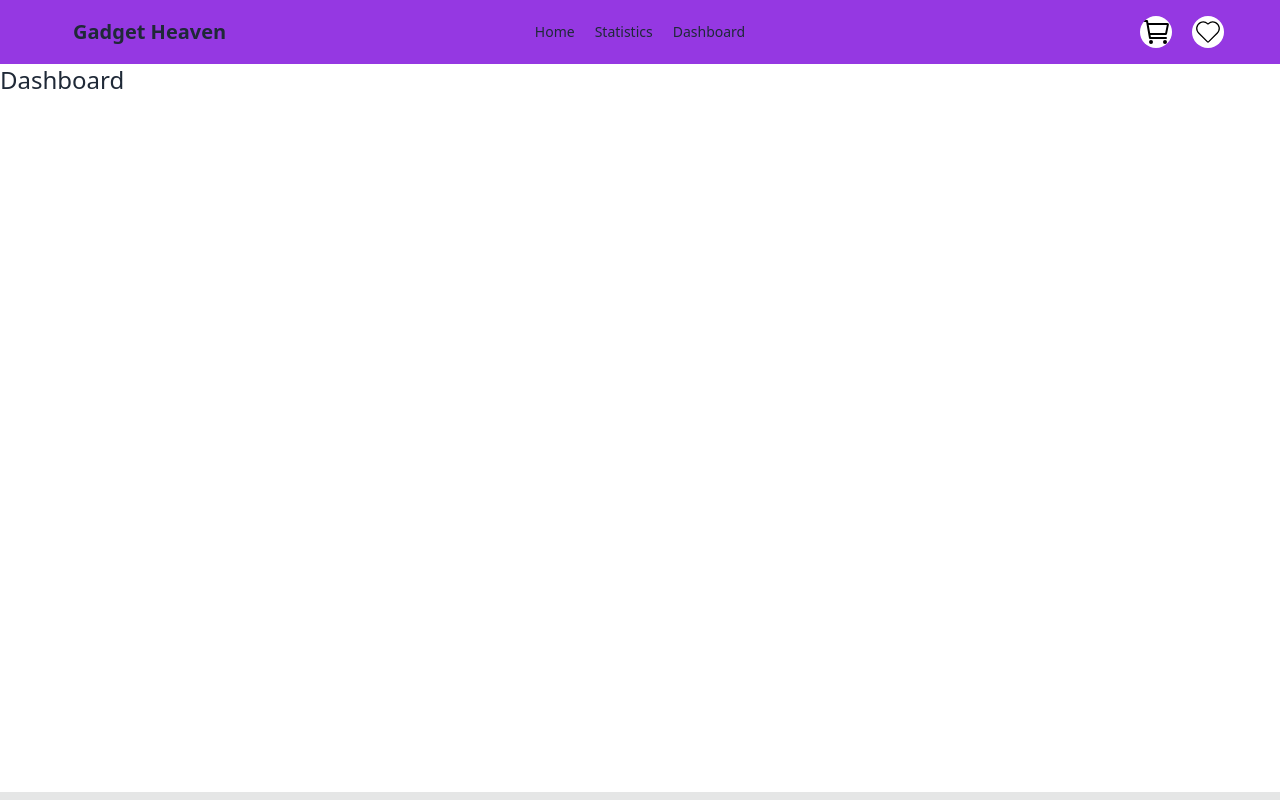
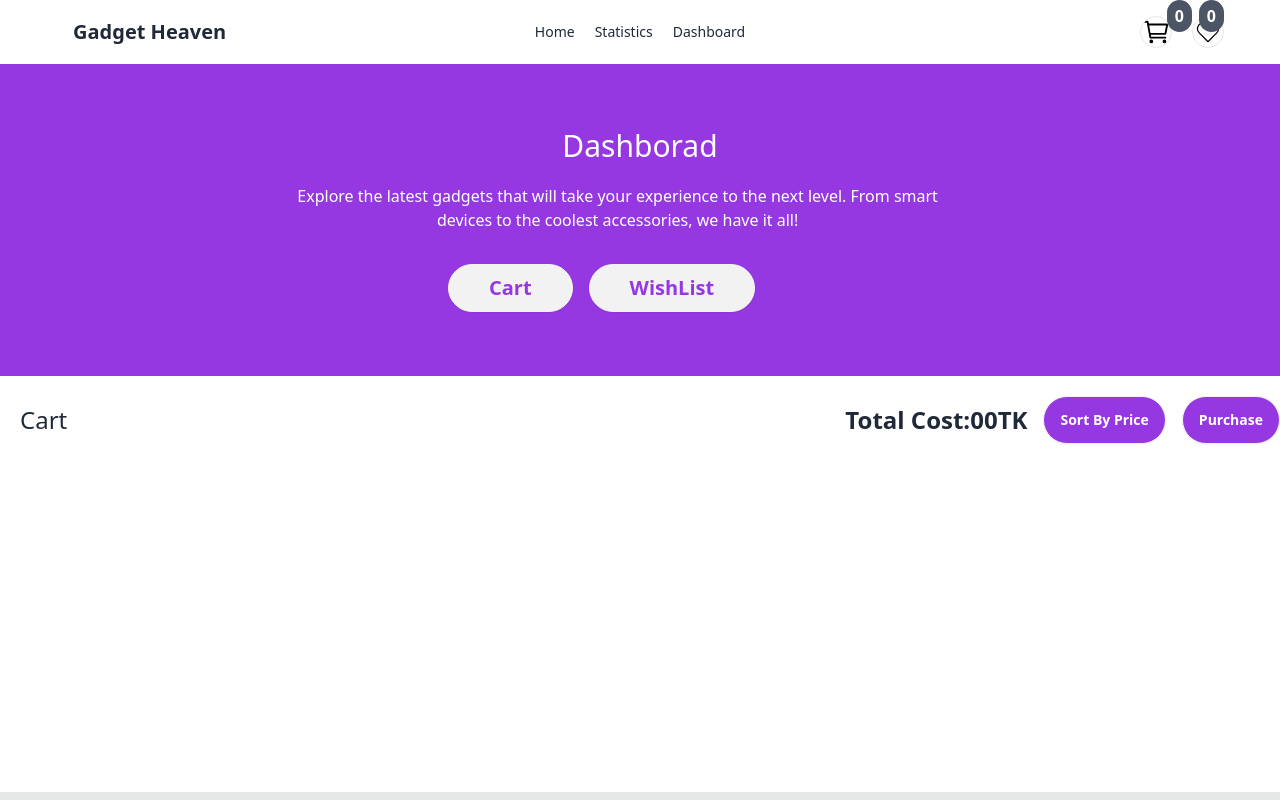
Before and after one commit to Jahid458/Gadget-Heaven, a React (Vite) app: page /dashboard in a window 1280 px wide. Shown: the top 800 px of the page. Built offline with nearby package versions, Linux system fonts and the light colour scheme.

Commit message:
product details added

```diff
--- a/src/Components/Card.jsx
+++ b/src/Components/Card.jsx
@@ -1,16 +1,17 @@
 /* eslint-disable react/prop-types */
+import { Link } from 'react-router-dom';
 
 
 const Card = ({product}) => {
   console.log(product)
-  const {product_title,product_image,price} = product || {}
+  const {product_title,product_image,price,product_id} = product || {}
   return (
     <div>
       <div className="card glass w-56">
   <figure>
     <img
       src={product_image}
-      className=" p-3 rounded-2xl w-full"
+      className=" p-3 rounded-2xl w-fit  h-fit"
       />
 
   </figure>
@@ -18,7 +19,9 @@ const Card = ({product}) => {
     <h2 className="card-title">{product_title}</h2>
     <p>Price:{price} </p>
     <div className="card-actions justify-start">
+      <Link to={`/product/${product_id}`}>
       <button className="btn btn-primary btn-outline rounded-3xl">View Details</button>
+      </Link>
     </div>
   </div>
 </div>
--- a/src/Components/Navbar.jsx
+++ b/src/Components/Navbar.jsx
@@ -1,10 +1,11 @@
 import { IoCartOutline } from "react-icons/io5";
 import { CiHeart } from "react-icons/ci";
-import { Link } from "react-router-dom";
+import { Link, useLocation } from "react-router-dom";
 
 const Navbar = () => {
+   const location = useLocation();
   return (
-  <div className="container mx-auto bg-[#9538E2]  px-12 bg-">
+  <div className={`container mx-auto  ${ location.pathname === '/'? 'bg-[#9538E2]':'' }  px-12  `}>
    <div className="navbar   ">
     <div className="navbar-start ">
       <div className="dropdown">
@@ -40,9 +41,12 @@ const Navbar = () => {
             <Link to="/dashboard">Dashboard</Link>
       </ul>
     </div>
-    <div className="navbar-end flex gap-5 ">
-       <IoCartOutline className="bg-white  w-8 h-8 text-black  rounded-full"/>
-       <CiHeart className="bg-white w-8 h-8 text-black rounded-full" />
+    <div className="navbar-end flex gap-5 relative">
+
+       <IoCartOutline className=" border w-8 h-8 text-black  rounded-full "/>
+       <span className="absolute bg-gray-600 rounded-full p-1 px-2 font-bold right-8 -top-4 text-white">0</span>
+      <CiHeart className="border  w-8 h-8 text-black rounded-full" />
+      <span className="absolute bg-gray-600 rounded-full p-1 px-2 font-bold  -top-4  text-white">0</span>
 
     </div>
     </div>
--- a/src/Components/ProductCard.jsx
+++ b/src/Components/ProductCard.jsx
@@ -11,8 +11,9 @@ const ProductCard = () => {
     if(category){
       const filterByCategory = [...data].filter(product=>product.category ===category)
     setProducts(filterByCategory)
-    }else{
-      setProducts(data.slice(0,6))
+    }
+    else{
+      setProducts(data.slice(0,9))
     }
   },[category,data])
 
--- a/src/Layout/MainLayout.jsx
+++ b/src/Layout/MainLayout.jsx
@@ -7,7 +7,7 @@ const MainLayout = () => {
     <div>
       {/* Navbar */}
       <Navbar />
-      <div className="min-h-[calc(100vh-232px)] container mx-auto ">
+      <div className="min-h-[calc(100vh-232px)] container mx-auto  ">
         {/* Dynamic sections */}
         <Outlet />
       </div>
--- a/src/pages/Dashboard.jsx
+++ b/src/pages/Dashboard.jsx
@@ -2,7 +2,28 @@
 const Dashboard = () => {
   return (
     <div>
-      <h1 className="text-2xl">Dashboard</h1>
+         <div className="bg-[#9538E2] p-16 mb-5 ">
+        <h1 className="text-center text-3xl text-white">Dashborad</h1>
+        <p className="w-3/5 ml-52 mt-5 text-center text-md text-white">
+        Explore the latest gadgets that will take your experience to the next level. From smart devices to the coolest accessories, we have it all!
+        </p>
+
+        <div className="flex gap-4 items-center ml-96 mt-8">
+          <button className="btn rounded-full px-10 text-xl text-[#9538E2]">Cart</button>
+          <button className="btn rounded-full px-10 text-xl text-[#9538E2]">WishList</button>
+        </div>
+      </div>
+
+      <div className="flex justify-between">
+        <div><h1 className="text-2xl ml-5 mt-2">Cart</h1></div>
+        <div className="flex gap-4">
+          <h1 className="mt-2 text-2xl font-bold">Total Cost:00TK</h1>
+          <button className="btn bg-[#9538E2] rounded-full text-white text-md">Sort By Price</button>
+          <button className="btn bg-[#9538E2] rounded-full text-white text-md">Purchase</button>
+        </div>
+
+      </div>
+
     </div>
   );
 };
--- /dev/null
+++ b/src/pages/ProductDetails.jsx
@@ -0,0 +1,88 @@
+import { useEffect, useState } from "react";
+import { useLoaderData, useParams } from "react-router-dom";
+import { FaStar } from "react-icons/fa";
+import { CiStar } from "react-icons/ci";
+import { CiHeart } from "react-icons/ci";
+import { CiShoppingCart } from "react-icons/ci";
+
+
+const ProductDetails = () => {
+  const { product_id } = useParams();
+  console.log(product_id);
+  const allProductData = useLoaderData();
+  console.log(allProductData);
+
+  const [product, setProduct] = useState({});
+  useEffect(() => {
+    const oneData = allProductData.find(
+      (product) => product.product_id === product_id
+    );
+    setProduct(oneData);
+  }, [allProductData, product_id]);
+
+  const {product_title,product_image,price,description,specification,rating} = product;
+  console.log(product_title)
+
+  return (
+    <div>
+      <div className="bg-[#9538E2] p-16 mb-5 ">
+        <h1 className="text-center text-3xl text-white">Product Details</h1>
+        <p className="w-3/5 ml-44 mt-5 text-center text-md text-white">
+          Explore the latest gadgets that will take your experience to the next
+          level. From smart devices to the coolest accessories, we have it all!
+        </p>
+      </div>
+
+      <div className="p-36 relative -top-48">
+        <div className="card lg:card-side bg-base-100 shadow-xl">
+          <figure>
+            <img
+              src={product_image}
+              className="w-[500px]"
+              alt="Album"
+            />
+          </figure>
+          <div className="flex flex-col items-start gap-3 mt-5">
+            <h2 className="card-title">{product_title}</h2>
+            <p className="font-bold text-xl">Price: ${price}</p>
+            <span className="outline rounded-full text-lg font-medium bg-green-300 px-3 text-green-500">In Stock</span>
+            {description}
+            <h1 className="font-bold text-xl">Specification:</h1>
+            <ul className="text-xl ml-6">
+              {
+                specification &&
+                  specification.map((item, i)=>(
+                    <li className="list-decimal" key={i}>
+                      {item}
+                    </li>
+                  ))
+              }
+            </ul>
+
+            <h1 className="text-xl font-bold">Rating</h1>
+            <div className="flex gap-2">
+              <div className="flex gap-1 text-2xl">
+                  <FaStar className="text-yellow-500" />
+                  <FaStar className="text-yellow-500"/>
+                  <FaStar className="text-yellow-500"/>
+                  <FaStar className="text-yellow-500" />
+                  <CiStar />
+              </div>
+              <div>
+               <button className="text-2xl -mt-1">{rating}</button>
+              </div>
+            </div>
+
+
+            <div className="card-actions justify-start mb-10">
+              <button className="btn rounded-full bg-[#9538E2] hover:bg-[#9538E2] text-white text-lg">Add to Cart <CiShoppingCart className="text-4xl "/></button>
+              <button><CiHeart className="bg-white border   text-black rounded-full mt-2 text-4xl" /></button>
+            </div>
+          </div>
+        </div>
+      </div>
+    </div>
+  );
+};
+
+export default ProductDetails;
--- a/src/routes/Routes.jsx
+++ b/src/routes/Routes.jsx
@@ -5,6 +5,7 @@ import Statistics from "../pages/Statistics";
 import Dashboard from "../pages/Dashboard";
 import Home from "../pages/Home";
 import ProductCard from "../Components/ProductCard";
+import ProductDetails from "../pages/ProductDetails";
 
 
 
@@ -12,6 +13,7 @@ const routes = createBrowserRouter([
   {
     path:'/',
     element:  <MainLayout />,
+    errorElement: <p>No Data Found</p>,
     children:[
       {
         path:'/',
@@ -42,6 +44,11 @@ const routes = createBrowserRouter([
         {
           path:'/dashboard',
           element: <Dashboard />
+        },
+        {
+            path:'/product/:product_id',
+            element:<ProductDetails />,
+            loader:() => fetch('../products.json')
         }
     ]
   }
```
